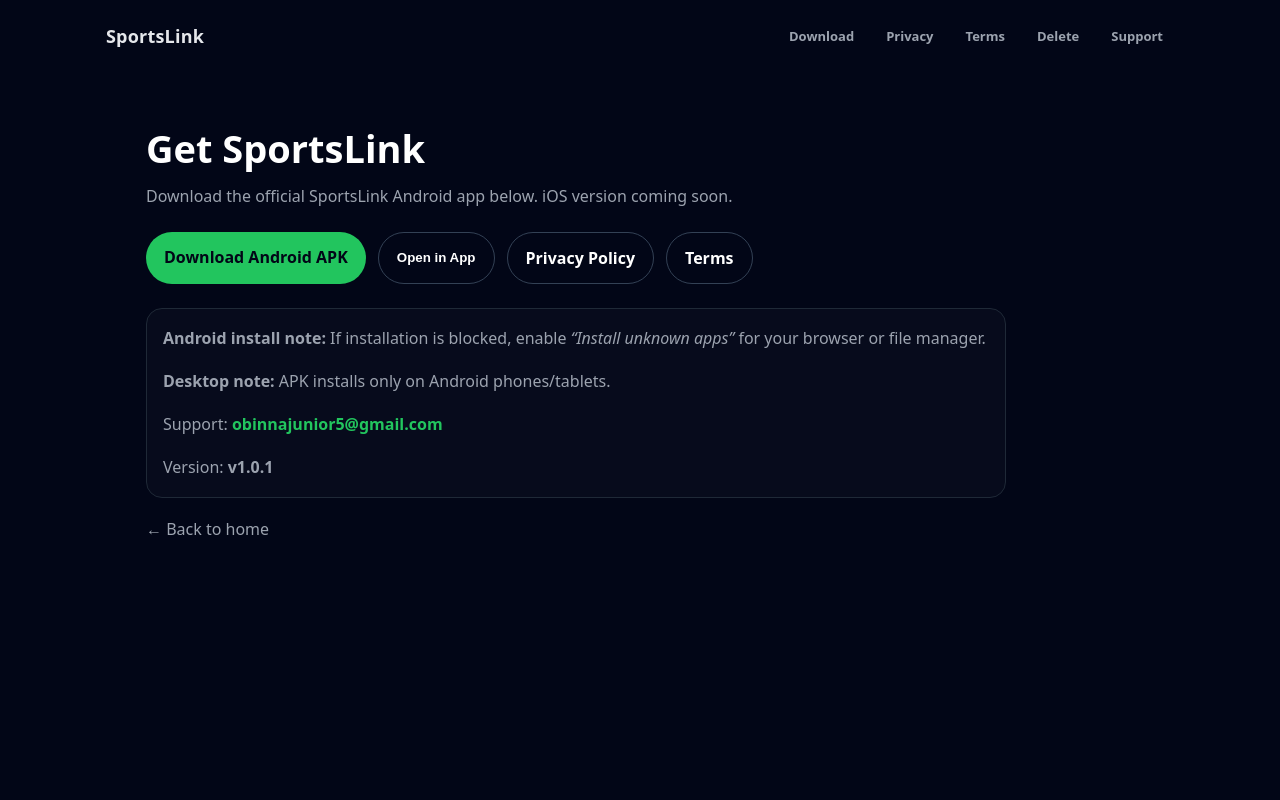
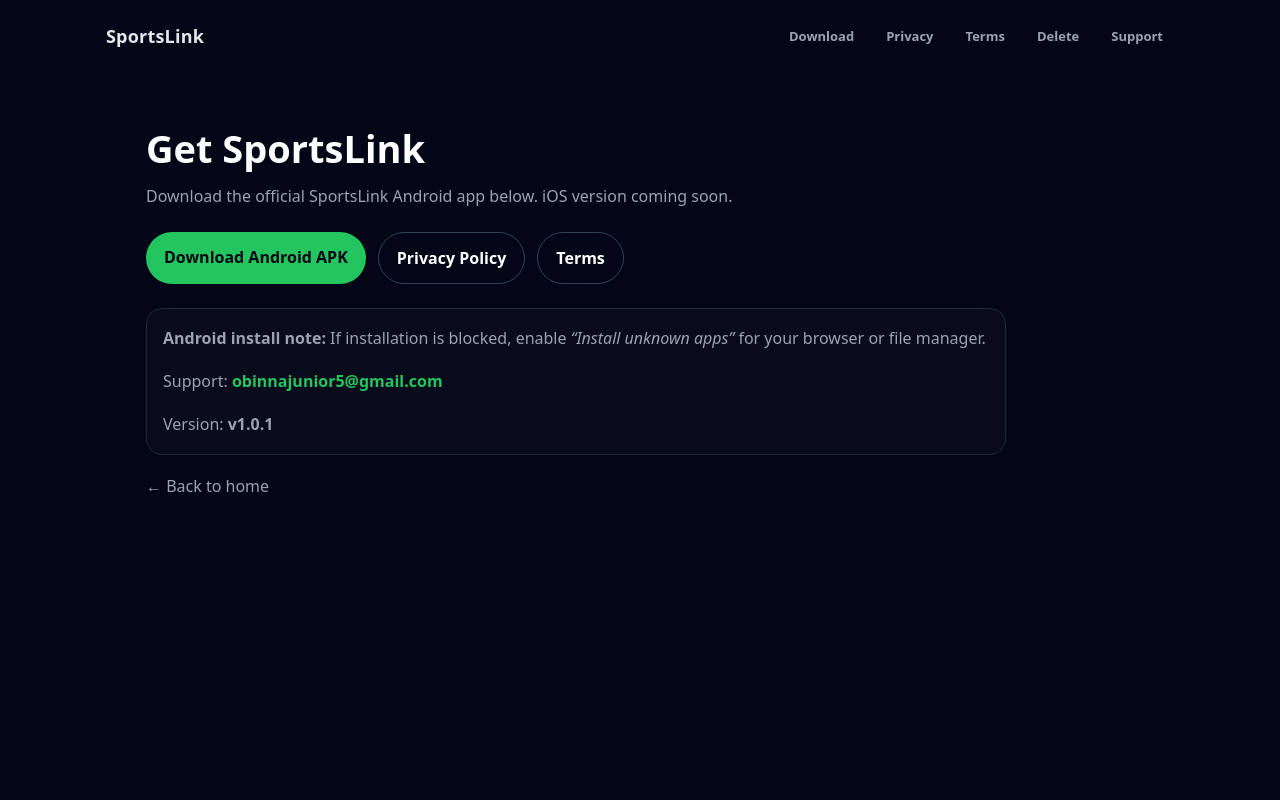
Before and after one commit to obinnakaka/sportslink-web, a Next.js app: page /download in a window 1280 px wide. Shown: the top 800 px of the page. Built offline with nearby package versions, Linux system fonts and the light colour scheme.

Commit message:
Remove open in app button

```diff
--- a/app/download/page.tsx
+++ b/app/download/page.tsx
@@ -1,39 +1,11 @@
 // app/download/page.tsx
-"use client";
-
-import React, { useMemo } from "react";
 import Link from "next/link";
 
 const SUPPORT_EMAIL = "obinnajunior5@gmail.com";
-
-// ✅ Your APK release link
 const APK_URL =
   "https://github.com/obinnakaka/sportslink-web/releases/download/v1.0.1/SportsLink-v1.0.1.apk";
 
-// ✅ Your Android package (from app.json)
-const ANDROID_PACKAGE = "com.obinnaokeke.sportslink";
-
-// ✅ Your app scheme (from app.json)
-const APP_SCHEME = "sportslinkmobile";
-
-// Android best-practice deep link open (Intent URI)
-function buildAndroidIntentUrl() {
-  // This will try to open the app; if not installed, Android shows an option / fails gracefully.
-  return `intent://open#Intent;scheme=${APP_SCHEME};package=${ANDROID_PACKAGE};end`;
-}
-
 export default function DownloadPage() {
-  const { isAndroid, isIOS } = useMemo(() => {
-    if (typeof navigator === "undefined") return { isAndroid: false, isIOS: false };
-    const ua = navigator.userAgent || "";
-    return {
-      isAndroid: /Android/i.test(ua),
-      isIOS: /iPhone|iPad|iPod/i.test(ua),
-    };
-  }, []);
-
-  const androidOpenUrl = buildAndroidIntentUrl();
-
   return (
     <main
       style={{
@@ -44,8 +16,9 @@
         fontFamily: "system-ui, sans-serif",
       }}
     >
-      {/* Title */}
-      <h1 style={{ fontSize: 38, fontWeight: 900, margin: 0 }}>Get SportsLink</h1>
+      <h1 style={{ fontSize: 38, fontWeight: 900, margin: 0 }}>
+        Get SportsLink
+      </h1>
 
       <p style={{ color: "#9ca3af", marginTop: 10, maxWidth: 820, lineHeight: 1.6 }}>
         Download the official SportsLink Android app below. iOS version coming soon.
@@ -53,7 +26,6 @@
 
       {/* Buttons */}
       <div style={{ marginTop: 22, display: "flex", gap: 12, flexWrap: "wrap" }}>
-        {/* Download APK */}
         <a
           href={APK_URL}
           target="_blank"
@@ -70,46 +42,6 @@
           Download Android APK
         </a>
 
-        {/* Open in App */}
-        {isAndroid ? (
-          <a
-            href={androidOpenUrl}
-            style={{
-              padding: "14px 18px",
-              borderRadius: 999,
-              border: "1px solid #334155",
-              color: "white",
-              fontWeight: 800,
-              textDecoration: "none",
-            }}
-          >
-            Open in App
-          </a>
-        ) : (
-          <button
-            type="button"
-            onClick={() => {
-              alert(
-                isIOS
-                  ? "iPhone note: SportsLink iOS app is not available yet. (TestFlight/App Store coming soon.)"
-                  : "Open in App works on Android when the app is installed."
-              );
-            }}
-            style={{
-              padding: "14px 18px",
-              borderRadius: 999,
-              border: "1px solid #334155",
-              color: "white",
-              fontWeight: 800,
-              background: "transparent",
-              cursor: "pointer",
-            }}
-          >
-            Open in App
-          </button>
-        )}
-
-        {/* Privacy / Terms */}
         <Link
           href="/privacy"
           style={{
@@ -155,25 +87,12 @@
           <em>“Install unknown apps”</em> for your browser or file manager.
         </p>
 
-        {isAndroid ? (
-          <p style={{ color: "#9ca3af", lineHeight: 1.7 }}>
-            <strong>Android tip:</strong> After installing, come back here and tap{" "}
-            <strong>Open in App</strong>.
-          </p>
-        ) : isIOS ? (
-          <p style={{ color: "#9ca3af", lineHeight: 1.7 }}>
-            <strong>iPhone note:</strong> APK files cannot install on iPhone. The iOS build will be
-            available via TestFlight/App Store soon.
-          </p>
-        ) : (
-          <p style={{ color: "#9ca3af", lineHeight: 1.7 }}>
-            <strong>Desktop note:</strong> APK installs only on Android phones/tablets.
-          </p>
-        )}
-
         <p style={{ color: "#9ca3af", lineHeight: 1.7 }}>
           Support:{" "}
-          <a href={`mailto:${SUPPORT_EMAIL}`} style={{ color: "#22c55e", fontWeight: 800 }}>
+          <a
+            href={`mailto:${SUPPORT_EMAIL}`}
+            style={{ color: "#22c55e", fontWeight: 800 }}
+          >
             {SUPPORT_EMAIL}
           </a>
         </p>
@@ -183,7 +102,6 @@
         </p>
       </div>
 
-      {/* Back */}
       <div style={{ marginTop: 20 }}>
         <Link href="/" style={{ color: "#9ca3af", textDecoration: "none" }}>
           ← Back to home
```
